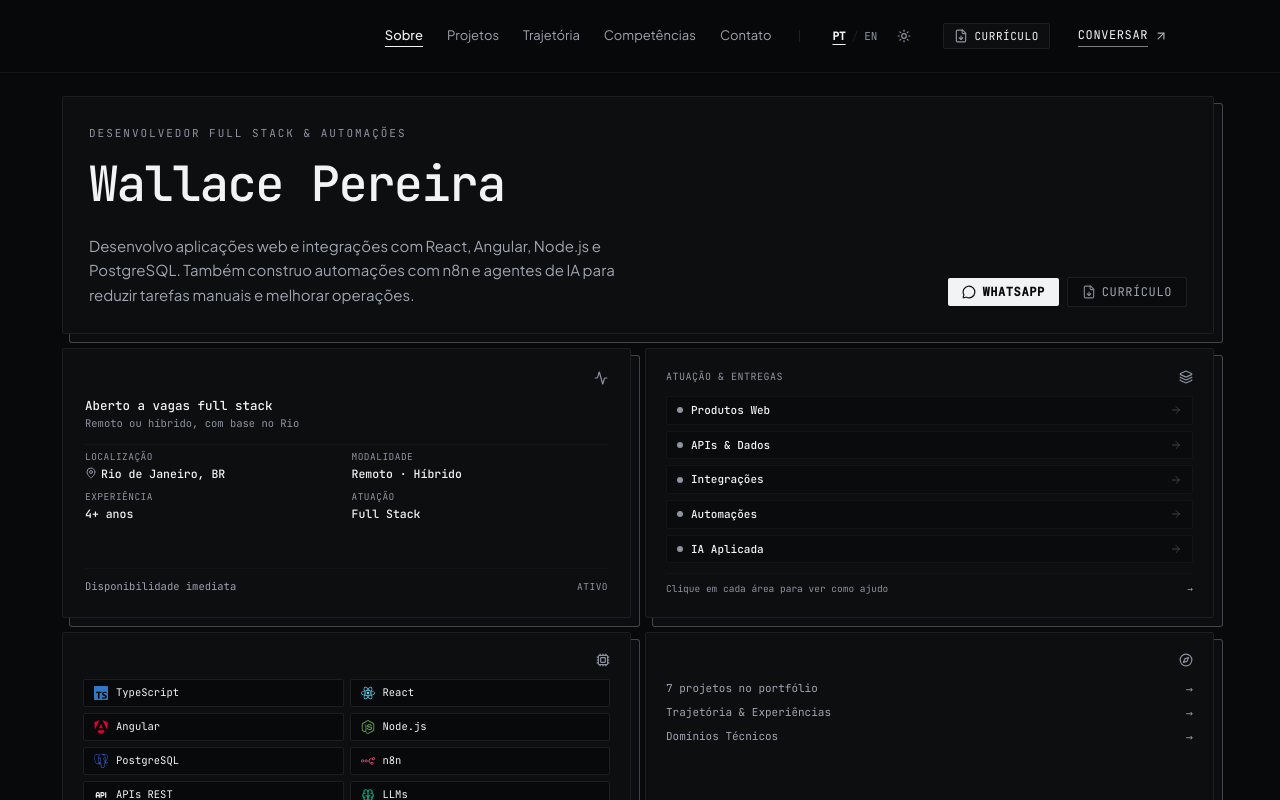
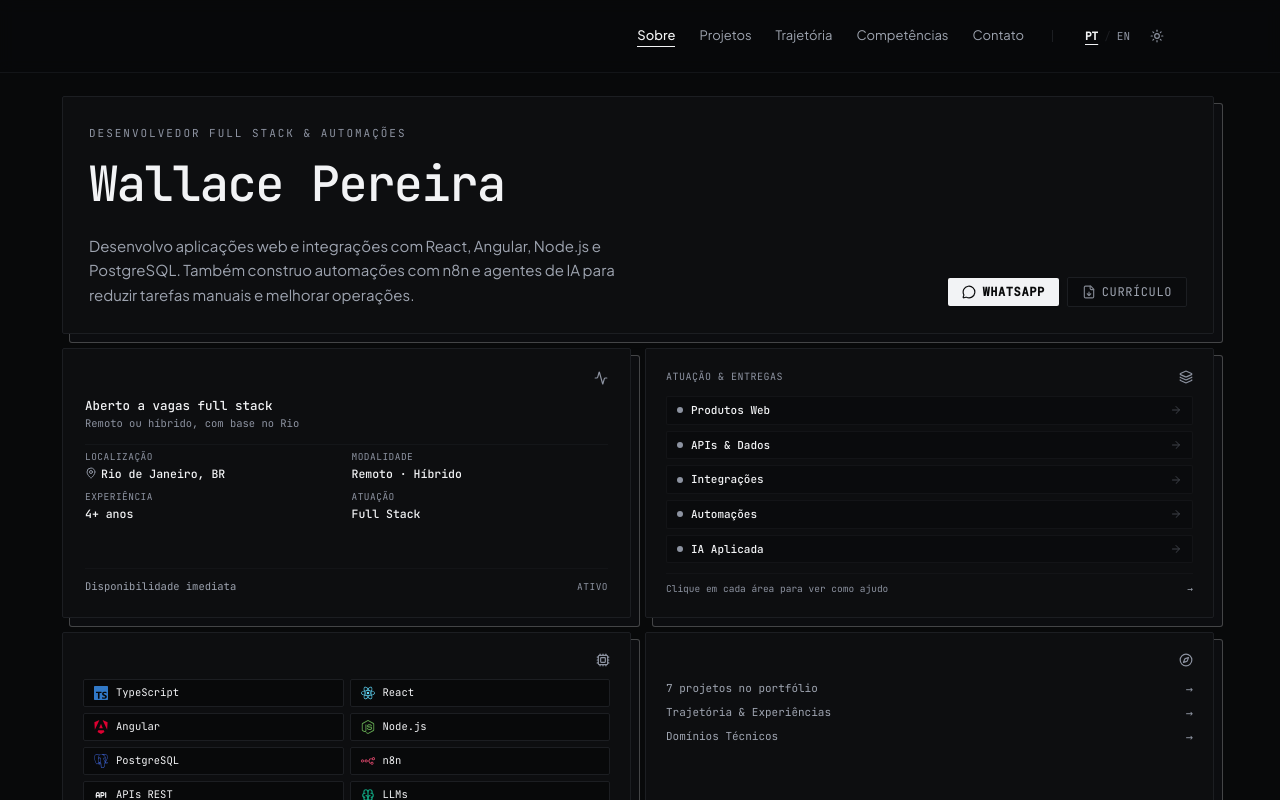
Before and after one commit to Wallace-Pereira1/portfolio-wallace, a React (Vite) app: page / in a window 1280 px wide. Shown: the top 800 px of the page. Built offline with nearby package versions, Linux system fonts and the light colour scheme.

Commit message:
Simplify portfolio navigation

```diff
--- a/src/components/Navbar.tsx
+++ b/src/components/Navbar.tsx
@@ -1,9 +1,8 @@
 import React, { useState, useEffect, useRef } from 'react';
 import { useLocation, useNavigate } from 'react-router-dom';
 import { motion, AnimatePresence } from 'motion/react';
-import { Menu, X, ArrowUpRight, Sun, Moon, FileDown } from 'lucide-react';
+import { Menu, X, Sun, Moon } from 'lucide-react';
 import { useApp } from '../context/AppContext';
-import { downloadResumePdf } from '../utils/generateResumePdf';
 
 export default function Navbar() {
   const { language, setLanguage, theme, setTheme, t } = useApp();
@@ -281,28 +280,6 @@ export default function Navbar() {
             </button>
           </div>
 
-          {/* Direct Resume Download */}
-          <button
-            type="button"
-            onClick={() => downloadResumePdf(language)}
-            className="inline-flex items-center gap-1.5 px-2.5 py-1 text-[11px] font-mono uppercase tracking-wider text-theme-text hover:text-theme-dim border border-theme-border hover:border-theme-text bg-theme-surface rounded-[2px] transition-colors cursor-pointer"
-            title={language === 'pt' ? 'Baixar Currículo em PDF' : 'Download Resume in PDF'}
-            aria-label="Download CV"
-          >
-            <FileDown className="w-3.5 h-3.5 text-theme-muted" />
-            <span>{language === 'pt' ? 'Currículo' : 'Resume'}</span>
-          </button>
-
-          <a
-            href="/#contato"
-            onClick={(e) => scrollToSection('contato', e)}
-            className="group inline-flex items-center gap-1.5 text-[12px] font-mono uppercase tracking-wider text-theme-text hover:text-theme-dim transition-colors cursor-pointer bg-transparent border-none"
-          >
-            <span className="border-b border-theme-text/50 group-hover:border-theme-text pb-0.5 transition-colors">
-              {t('nav.cta')}
-            </span>
-            <ArrowUpRight className="w-3.5 h-3.5 opacity-70 group-hover:translate-x-0.5 group-hover:-translate-y-0.5 transition-transform" />
-          </a>
         </div>
 
         {/* Mobile Menu Toggle */}
@@ -370,7 +347,7 @@ export default function Navbar() {
                             {link.name}
                           </span>
                           {isActive && (
-                            <span className="w-1.5 h-1.5 rounded-full bg-theme-text" />
+                            <span aria-hidden="true" className="h-px w-6 bg-theme-text" />
                           )}
                         </a>
                       </li>
@@ -398,26 +375,6 @@ export default function Navbar() {
                     </button>
                   </div>
                 </div>
-                <button
-                  type="button"
-                  onClick={() => {
-                    setIsOpen(false);
-                    downloadResumePdf(language);
-                  }}
-                  className="flex items-center justify-center gap-2 w-full py-2.5 border border-theme-border bg-theme-surface hover:border-theme-text text-theme-text text-xs font-mono uppercase tracking-wider rounded-[2px] transition-colors cursor-pointer"
-                >
-                  <FileDown className="w-4 h-4 text-theme-muted" />
-                  <span>{language === 'pt' ? 'Baixar Currículo (PDF)' : 'Download Resume (PDF)'}</span>
-                </button>
-
-                <a
-                  href="/#contato"
-                  onClick={(e) => scrollToSection('contato', e)}
-                  className="flex items-center justify-center gap-1.5 w-full py-2.5 bg-theme-text text-theme-bg text-xs font-mono uppercase tracking-wider rounded-[2px] transition-opacity hover:opacity-90 cursor-pointer font-medium border-none"
-                >
-                  {t('nav.cta')}
-                  <ArrowUpRight className="w-3.5 h-3.5" />
-                </a>
               </div>
             </motion.div>
           </div>
```
